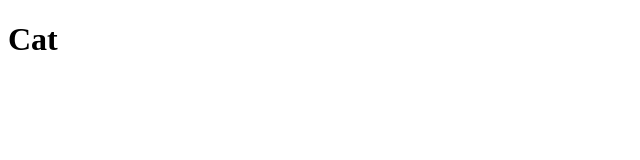
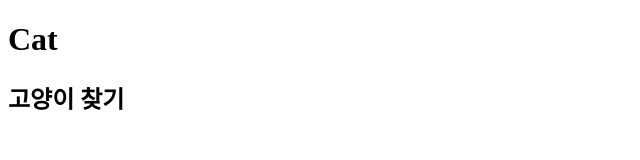
Before and after one commit to luna3002/cat, a plain HTML site: page index.html in a window 1280 px wide. Shown: the whole page, without its empty margins (0-640 px from the left). Drawn offline with Linux system fonts and the light colour scheme.

Commit message:
고양이 찾기 추가

```diff
--- a/index.html
+++ b/index.html
@@ -8,5 +8,6 @@
 </head>
 <body>
     <h1>Cat</h1>
+    <h2>고양이 찾기</h2>
 </body>
 </html>
```
Also changed, not shown: 1 other file.
